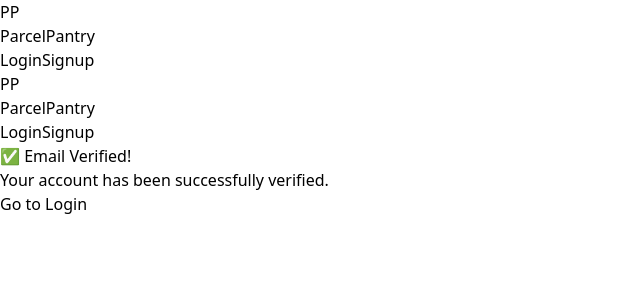
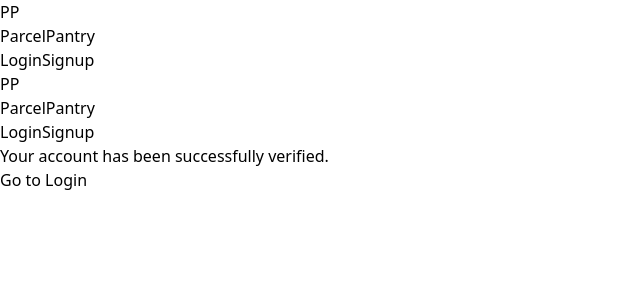
Before and after one commit to 4dkreidler/Team21LargeProject, a React (Vite) app in the folder Frontend/: page /verification-success in a window 1280 px wide. Shown: the top 300 px of the page, without its empty margins (0-640 px from the left). Built offline with nearby package versions, Linux system fonts and the light colour scheme.

Commit message:
comment deleted

```diff
--- a/Frontend/src/pages/SuccessVerification.tsx
+++ b/Frontend/src/pages/SuccessVerification.tsx
@@ -11,7 +11,7 @@
       <Card>
         <div className="text-center flex flex-col items-center gap-4">
           <h1 className="text-2xl font-bold text-green-600">
-            ✅ Email Verified!
+
           </h1>
 
           <p className="text-gray-600">
```
